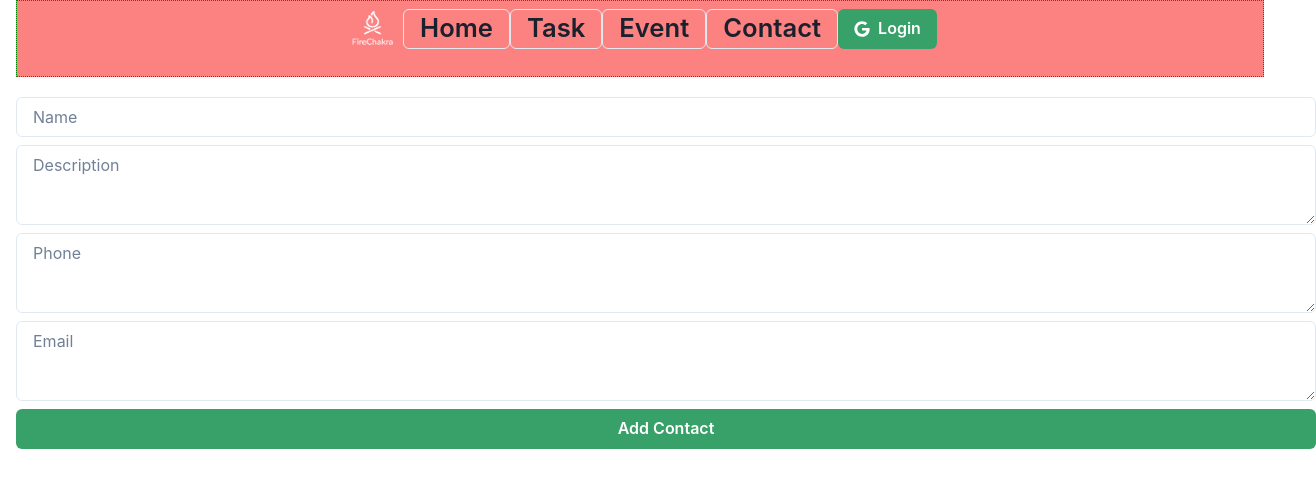
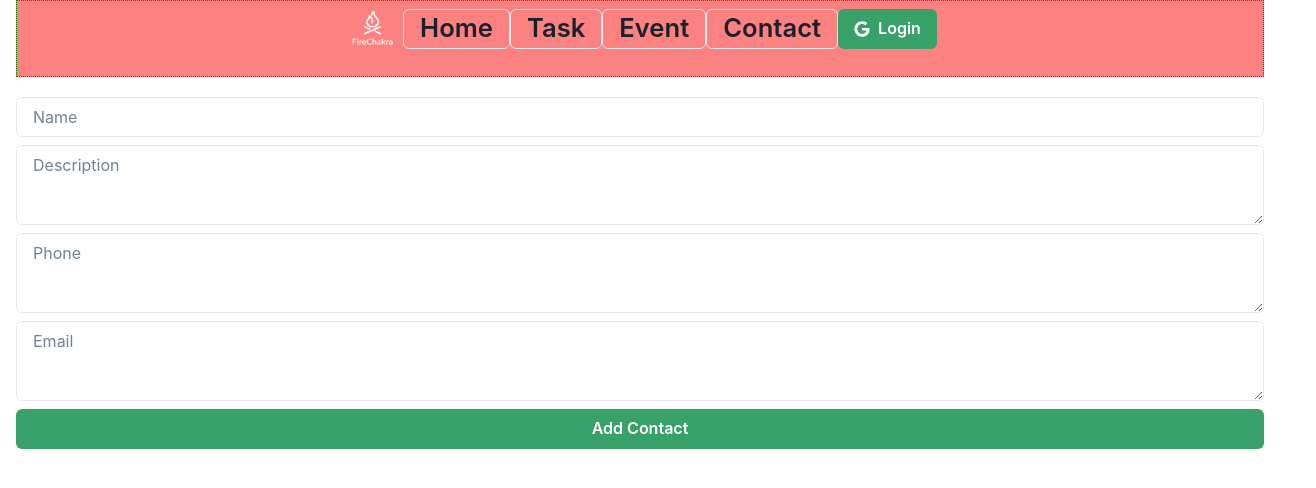
Before and after one commit to pierceconwi/firechakra, a Next.js app: page /add-comment in a window 1280 px wide. Shown: the top 488 px of the page, 1316 px wide, since content can reach past the window. Built offline with nearby package versions, Linux system fonts and the light colour scheme; no server answers.

Commit message:
Fixed overflow of input fields.

```diff
--- a/components/AddComment.jsx
+++ b/components/AddComment.jsx
@@ -76,7 +76,7 @@ const AddComment = () => {
     };
     // return markup for comment jsx component
     return (
-        <Box w={["450px", "500px", "800px", "1000px", "1300px"]} margin={"0 auto"} display="block"  mt={5} mb={5}>
+        <Box w={["450px", "500px", "800px", "1000px", "1300px"]} margin={"0 auto"} display="block"  mt={5} mb={5} maxW="100%">
             <Stack direction="column">
                 <Input
                     placeholder="Name"
--- a/components/AddEvent.jsx
+++ b/components/AddEvent.jsx
@@ -71,7 +71,7 @@ const AddEvent = () => {
     };
     // return markup for event jsx component
     return (
-        <Box w={["450px", "500px", "800px", "1000px", "1300px"]} margin={"0 auto"} display="block" mt={5} mb={5}>
+        <Box w={["450px", "500px", "800px", "1000px", "1300px"]} margin={"0 auto"} display="block" mt={5} mb={5} maxW="100%">
             <Stack direction="column">
                 <Input
                     placeholder="Title"
--- a/components/AddTodo.jsx
+++ b/components/AddTodo.jsx
@@ -50,7 +50,7 @@ const AddTodo = () => {
         window.location.assign("/");
     };
     return (
-        <Box w={["450px", "500px", "800px", "1000px", "1300px"]} margin={"0 auto"} display="block" mt={5} mb={5}>
+        <Box w={["450px", "500px", "800px", "1000px", "1300px"]} margin={"0 auto"} display="block" mt={5} mb={5} maxW="100%">
             <Stack direction="column">
                 <Input
                     placeholder="Title"
```
